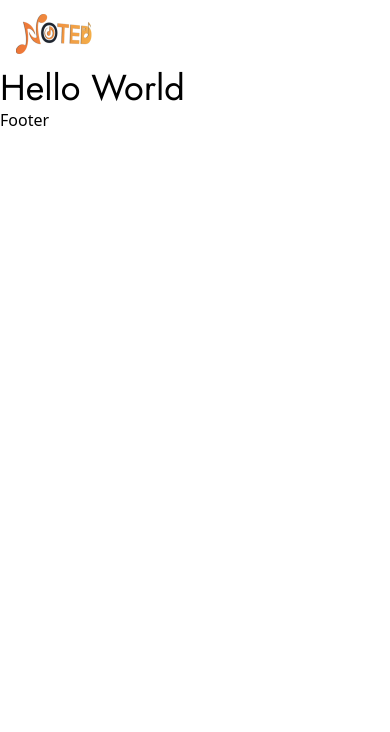
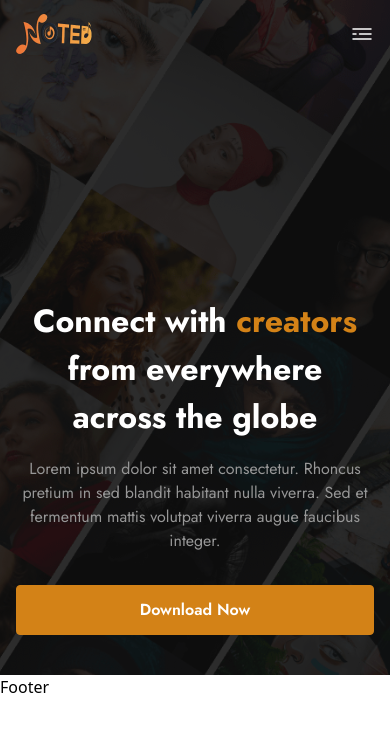
Before and after one commit to DigeetalHub/Noted-web, a Next.js app: page / in a window 390 px wide. Shown: the top 732 px of the page. Built offline with nearby package versions, Linux system fonts and the light colour scheme.

Commit message:
[FEAT] Hero-section Mobile view done

```diff
--- a/components/Header.js
+++ b/components/Header.js
@@ -22,9 +22,9 @@ const Header = () => {
 	};
 
 	return (
-		<header className="bg-header md:py-[0.875rem] md:px-[2rem] lg:px-[3rem] xl:px-[4rem]">
+		<header className="md:bg-header fixed top-0 left-0 right-0 md:py-[0.875rem] md:px-[2rem] lg:px-[3rem] xl:px-[4rem] z-10">
 			<div className="mobile-nav relative md:hidden">
-				<div className="flex justify-between items-center py-[0.875rem] px-[1rem] backdrop-blur-header">
+				<div className="flex justify-between items-center py-[0.875rem] px-[1rem]">
 					<Image src={Logo} alt="Website Logo" />
 					<Image
 						src={cleanPath === "/" ? Menu : MenuBlack}
@@ -37,7 +37,7 @@ const Header = () => {
 						menuOpen ? "translate-y-0" : "-translate-y-[150%]"
 					}`}
 				>
-					<div className="flex justify-end w-full pr-[2rem]">
+					<div className="flex justify-end w-full pr-[1rem]">
 						<Image src={Close} alt="Icon to close navigation menu" className="" onClick={toggleMenu} />
 					</div>
 					<ul className="flex flex-col items-center gap-6">
--- a/pages/index.js
+++ b/pages/index.js
@@ -1,14 +1,18 @@
 import Head from "next/head";
 import Image from "next/image";
+import Button from "../components/Button";
 
 export default function Home() {
 	return (
 		<div className="">
 			<Head>
 				<title>Noted | For Photographers, Content Creators, Musicians, Videographers and Creatives</title>
-        <meta name="viewport" content="width=device-width, initial-scale=1" />
-        <meta name="description" content="Connect and Collaborate with creators from everywhere across the globe. Discover how!" />
-        <meta
+				<meta name="viewport" content="width=device-width, initial-scale=1" />
+				<meta
+					name="description"
+					content="Connect and Collaborate with creators from everywhere across the globe. Discover how!"
+				/>
+				<meta
 					name="keywords"
 					content="artists, photography, Photographers, Content Creators, Musicians, Videographers, Creatives"
 				/>
@@ -20,7 +24,15 @@ export default function Home() {
 			</Head>
 
 			<main className="">
-				<h1 className="text-4xl">Hello World</h1>
+				<section className="bg-heroImg bg-no-repeat bg-cover bg-center h-[80vh] relative">
+					<div className="h-full bg-overlay flex flex-col items-center justify-end pb-[2.5rem] px-4">
+						<div className="flex flex-col gap-4 text-center mb-8">
+							<h1 className="font-bold text-white text-[2rem] "><span className="">Connect</span> with <span className="text-brandPrimary500">creators</span> from everywhere across the globe</h1>
+							<p className="text-neutrals200">Lorem ipsum dolor sit amet consectetur. Rhoncus pretium in sed blandit habitant nulla viverra. Sed et fermentum mattis volutpat viverra augue faucibus integer.</p>
+						</div>
+						<Button label="Download Now" className="text-white py-3 w-full border-[1px] border-brandPrimary500 bg-brandPrimary500 font-semibold rounded lg:hover:bg-transparent lg:hover:text-brandPrimary400 transition duration-300 ease-in-out]" />
+					</div>
+				</section>
 			</main>
 		</div>
 	);
--- a/tailwind.config.js
+++ b/tailwind.config.js
@@ -18,6 +18,7 @@ module.exports = {
 			backgroundImage: {
 				download:
 					"linear-gradient(0deg, rgba(0, 0, 0, 0.2), rgba(0, 0, 0, 0.2)), linear-gradient(180deg, #DC9B45 0%, #1E1E1E 100%)",
+				heroImg: "url('/assets/images/hero-img.png')",
 			},
 			backdropBlur: {
 				header: "20px",
```
